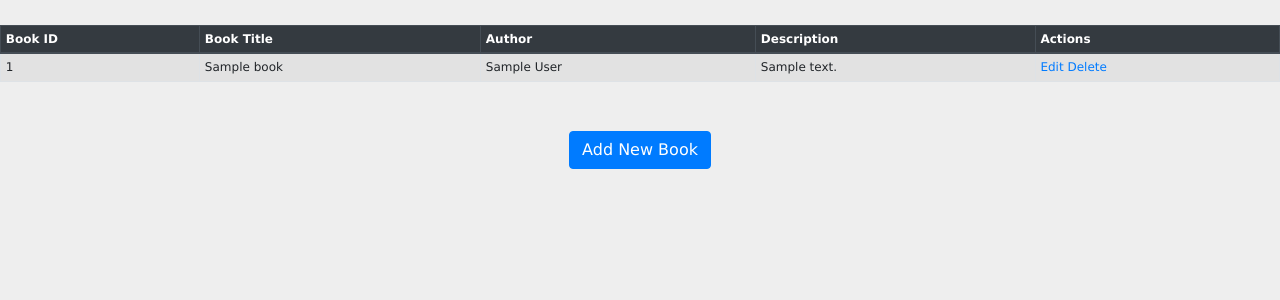
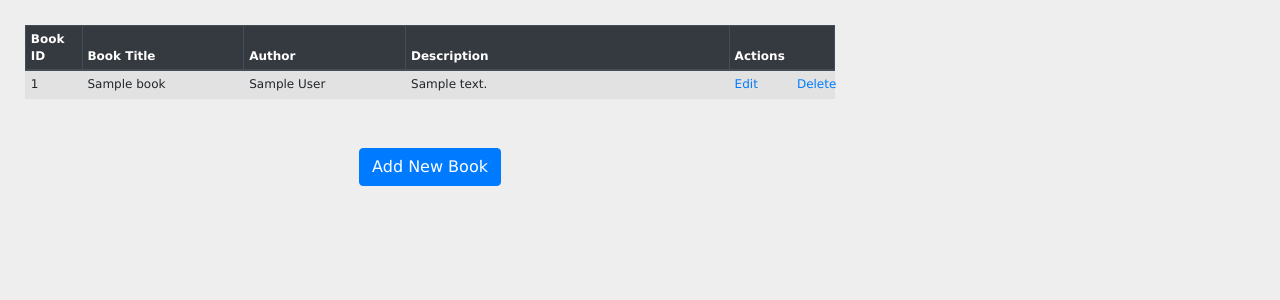
Before and after one commit to rszydlik/Wypozyczalnia, a Django app: page /show in a window 1280 px wide. Shown: the top 300 px of the page. Run offline with Django 3.2, Linux system fonts and the light colour scheme; tables that the repository leaves empty hold one stand-in row (Sample ...); some libraries are stand-ins or nearby versions.

Commit message:
implementacja base.html

```diff
--- /dev/null
+++ b/templates/base.html
@@ -0,0 +1,21 @@
+<!DOCTYPE html>
+<html lang="en" xmlns:margin="http://www.w3.org/1999/xhtml">
+<head>
+    <meta charset="UTF-8">
+    <title>Wypożyczalnia</title>
+     {% load static %}
+    <link rel="stylesheet" href="https://stackpath.bootstrapcdn.com/bootstrap/4.4.1/css/bootstrap.min.css" integrity="sha384-Vkoo8x4CGsO3+Hhxv8T/Q5PaXtkKtu6ug5TOeNV6gBiFeWPGFN9MuhOf23Q9Ifjh" crossorigin="anonymous">
+    <link rel="stylesheet" href="{% static 'css/style.css' %}"/>
+    <link rel="shortcut icon" type="image/png" href="{% static 'css/images/favicon.ico' %}"/>
+</head>
+<body>
+<container>
+    <div class="row">
+        <div class="col-8">
+            {% block content %}
+            {% endblock %}
+        </div>
+    </div>
+</container>
+</body>
+</html>
--- a/templates/show.html
+++ b/templates/show.html
@@ -1,23 +1,14 @@
-<!DOCTYPE html>
-<html lang="en">
-<head>
-    <meta charset="UTF-8">
-    <title>List of Books</title>
-     {% load static %}
-    <link rel="stylesheet" href="https://stackpath.bootstrapcdn.com/bootstrap/4.4.1/css/bootstrap.min.css" integrity="sha384-Vkoo8x4CGsO3+Hhxv8T/Q5PaXtkKtu6ug5TOeNV6gBiFeWPGFN9MuhOf23Q9Ifjh" crossorigin="anonymous">
-    <link rel="stylesheet" href="{% static 'css/style.css' %}"/>
-    <link rel="shortcut icon" type="image/png" href="{% static 'css/images/favicon.ico' %}"/>
-</head>
-<body>
+{% extends 'base.html' %}
+{% block content %}
 <table class="table table-striped table-bordered table-sm">
     <thead class="thead-dark">
-    <tr>
-        <th>Book ID</th>
-        <th>Book Title</th>
-        <th>Author</th>
-        <th>Description</th>
-        <th>Actions</th>
-    </tr>
+        <tr>
+            <th style="width: 7%">Book ID</th>
+            <th style="width: 20%">Book Title</th>
+            <th style="width: 20%">Author</th>
+            <th style="width: 40%">Description</th>
+            <th style="width: 13%">Actions</th>
+        </tr>
     </thead>
     <tbody>
 {% for book in books %}
@@ -26,9 +17,10 @@
         <td>{{ book.btitle }}</td>
         <td>{{ book.bauthor }}</td>
         <td>{{ book.bdescription }}</td>
-        <td>
-            <a href="/edit/{{ book.id }}"><span class="glyphicon glyphicon-pencil" >Edit</span></a>
-            <a href="/delete/{{ book.id }}">Delete</a>
+        <td><div class="row">
+            <div class="col-6"><a href="/edit/{{ book.id }}"><span class="glyphicon glyphicon-pencil" aria-hidden="true" ></span>Edit</a></div>
+            <div class="col-6"><a href="/delete/{{ book.id }}">Delete</a></div>
+        </div>
         </td>
     </tr>
 {% endfor %}
@@ -36,6 +28,5 @@
 </table>
 <br>
 <br>
-<center><a href="/addbook" class="btn btn-primary">Add New Book</a></center>
-</body>
-</html>
+<div style="text-align: center;"><a href="/addbook" class="btn btn-primary">Add New Book</a></div>
+{% endblock %}
--- a/wypozyczalnia_app/static/css/style.css
+++ b/wypozyczalnia_app/static/css/style.css
@@ -1,4 +1,4 @@
-body {font:12px/1.4 Verdana,Arial; background:#eee; height:100%; margin:25px 0; padding:0}
+body {font:12px/1.4 Verdana,Arial; background:#eee; height:100%; margin:25px 25px 25px 25px; padding:0}
 h1 {font:24px Georgia,Verdana; margin:0}
 h2 {font-size:12px; font-weight:normal; font-style:italic; margin:0 0 20px}
 p {margin-top:0}
```
Also changed, not shown: templates/index.html (+3 -11 lines).
